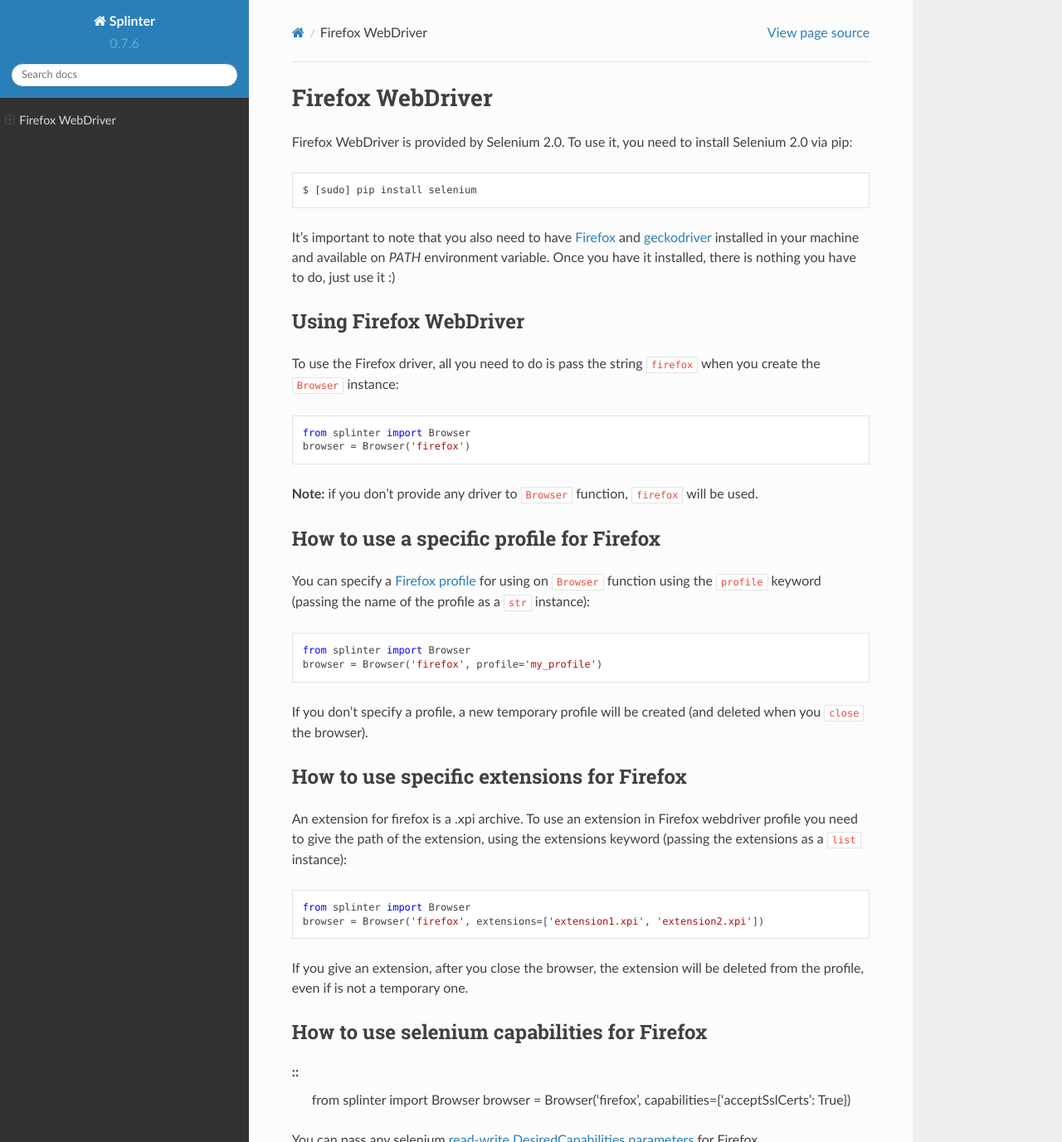
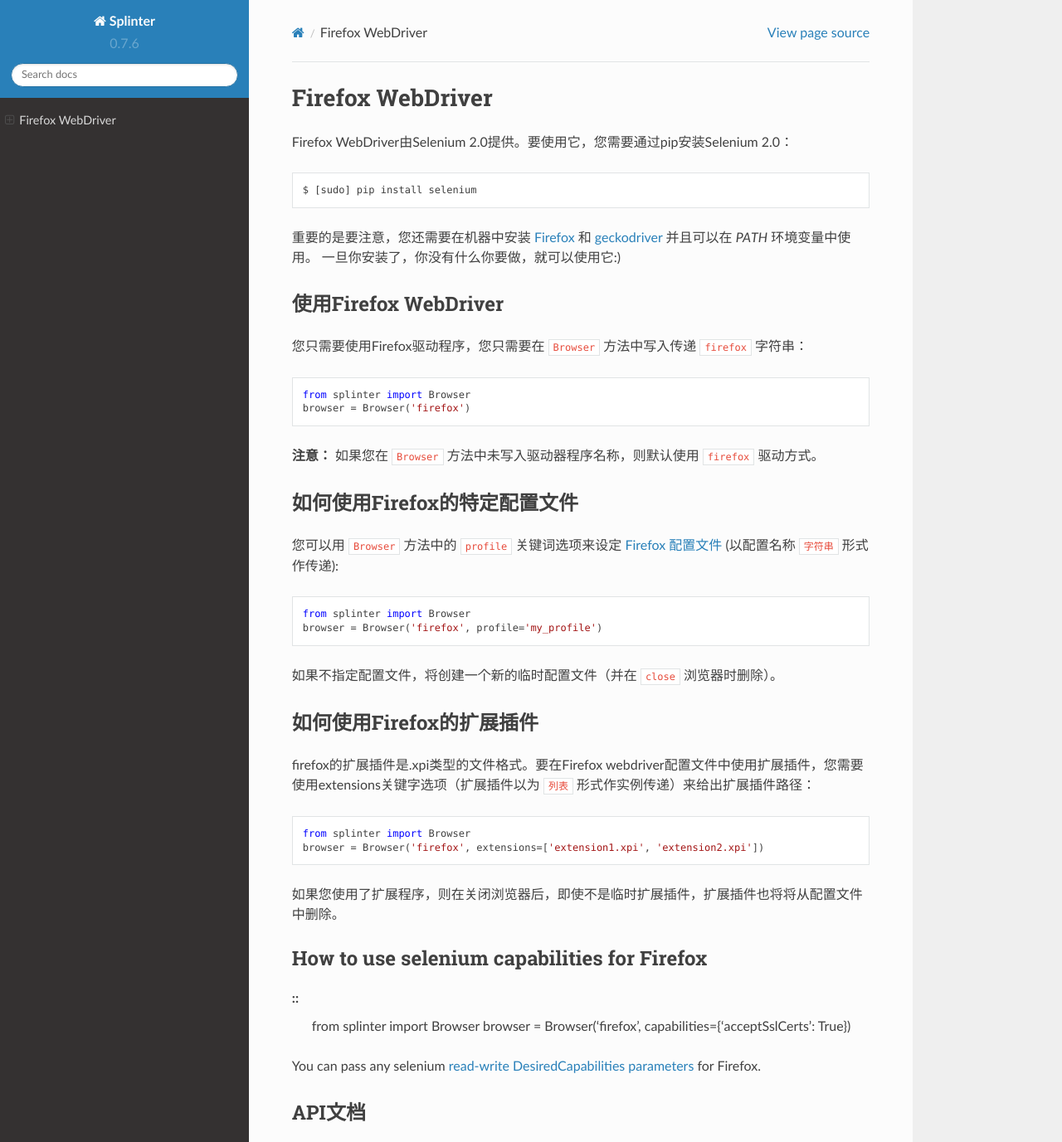
Before and after one commit to Wooden-Robot/splinter-docs-zh_CN, a Sphinx documentation site: the page built from docs/drivers/firefox.rst, in a window 1280 px wide and 1400 px high, cut to the strip 0-1377 px from the top of the window. Shown: the whole strip at 83% size. Built offline with Sphinx 7.4.7 and the Read the Docs theme 2.0.0, drawn with Linux system fonts in a browser that asks for light colours.

Commit message:
dirver/firefox.rst翻译完成，滞留capabilities部分

```diff
--- a/docs/drivers/firefox.rst
+++ b/docs/drivers/firefox.rst
@@ -12,7 +12,7 @@
 
 .. module:: splinter.driver.webdriver.firefox
 
-Firefox WebDriver is provided by Selenium 2.0. To use it, you need to install Selenium 2.0 via pip:
+Firefox WebDriver由Selenium 2.0提供。要使用它，您需要通过pip安装Selenium 2.0：
 
 .. highlight:: bash
 
@@ -21,14 +21,13 @@
     $ [sudo] pip install selenium
 
 
-It's important to note that you also need to have `Firefox <http://firefox.com>`_ and `geckodriver <https://github.com/mozilla/geckodriver/releases>`_ installed in your machine and available on `PATH` environment variable.
-Once you have it installed, there is nothing you have to do, just use it :)
+重要的是要注意，您还需要在机器中安装 `Firefox <http://firefox.com>`_ 和 `geckodriver <https://github.com/mozilla/geckodriver/releases>`_  并且可以在 `PATH` 环境变量中使用。
+一旦你安装了，你没有什么你要做，就可以使用它:)
 
-Using Firefox WebDriver
+使用Firefox WebDriver
 -----------------------
 
-To use the Firefox driver, all you need to do is pass the string ``firefox`` when you create
-the ``Browser`` instance:
+您只需要使用Firefox驱动程序，您只需要在 ``Browser`` 方法中写入传递 ``firefox`` 字符串：
 
 .. highlight:: python
 
@@ -37,13 +36,13 @@
     from splinter import Browser
     browser = Browser('firefox')
 
-**Note:** if you don't provide any driver to ``Browser`` function, ``firefox`` will be used.
+**注意：** 如果您在 ``Browser`` 方法中未写入驱动器程序名称，则默认使用 ``firefox`` 驱动方式。
 
-How to use a specific profile for Firefox
+如何使用Firefox的特定配置文件
 -----------------------------------------
 
-You can specify a `Firefox profile <http://support.mozilla.com/en-US/kb/Profiles>`_ for using on ``Browser`` function
-using the ``profile`` keyword (passing the name of the profile as a ``str`` instance):
+您可以用 ``Browser`` 方法中的 ``profile`` 关键词选项来设定 `Firefox 配置文件 <http://support.mozilla.com/en-US/kb/Profiles>`_
+(以配置名称 ``字符串`` 形式作传递):
 
 .. highlight:: python
 
@@ -52,12 +51,12 @@
     from splinter import Browser
     browser = Browser('firefox', profile='my_profile')
 
-If you don't specify a profile, a new temporary profile will be created (and deleted when you ``close`` the browser).
+如果不指定配置文件，将创建一个新的临时配置文件（并在 ``close`` 浏览器时删除）。
 
-How to use specific extensions for Firefox
+如何使用Firefox的扩展插件
 ------------------------------------------
 
-An extension for firefox is a .xpi archive. To use an extension in Firefox webdriver profile you need to give the path of the extension, using the extensions keyword (passing the extensions as a ``list`` instance):
+firefox的扩展插件是.xpi类型的文件格式。要在Firefox webdriver配置文件中使用扩展插件，您需要使用extensions关键字选项（扩展插件以为 ``列表`` 形式作实例传递）来给出扩展插件路径：
 
 .. highlight:: python
 
@@ -66,7 +65,7 @@
     from splinter import Browser
     browser = Browser('firefox', extensions=['extension1.xpi', 'extension2.xpi'])
 
-If you give an extension, after you close the browser, the extension will be deleted from the profile, even if is not a temporary one.
+如果您使用了扩展程序，则在关闭浏览器后，即使不是临时扩展插件，扩展插件也将将从配置文件中删除。
 
 How to use selenium capabilities for Firefox
 --------------------------------------------
@@ -80,7 +79,7 @@
 You can pass any selenium `read-write DesiredCapabilities parameters <https://code.google.com/p/selenium/wiki/DesiredCapabilities#Read-write_capabilities>`_ for Firefox.
 
 
-API docs
+API文档
 --------
 
 .. autoclass:: WebDriver
```
